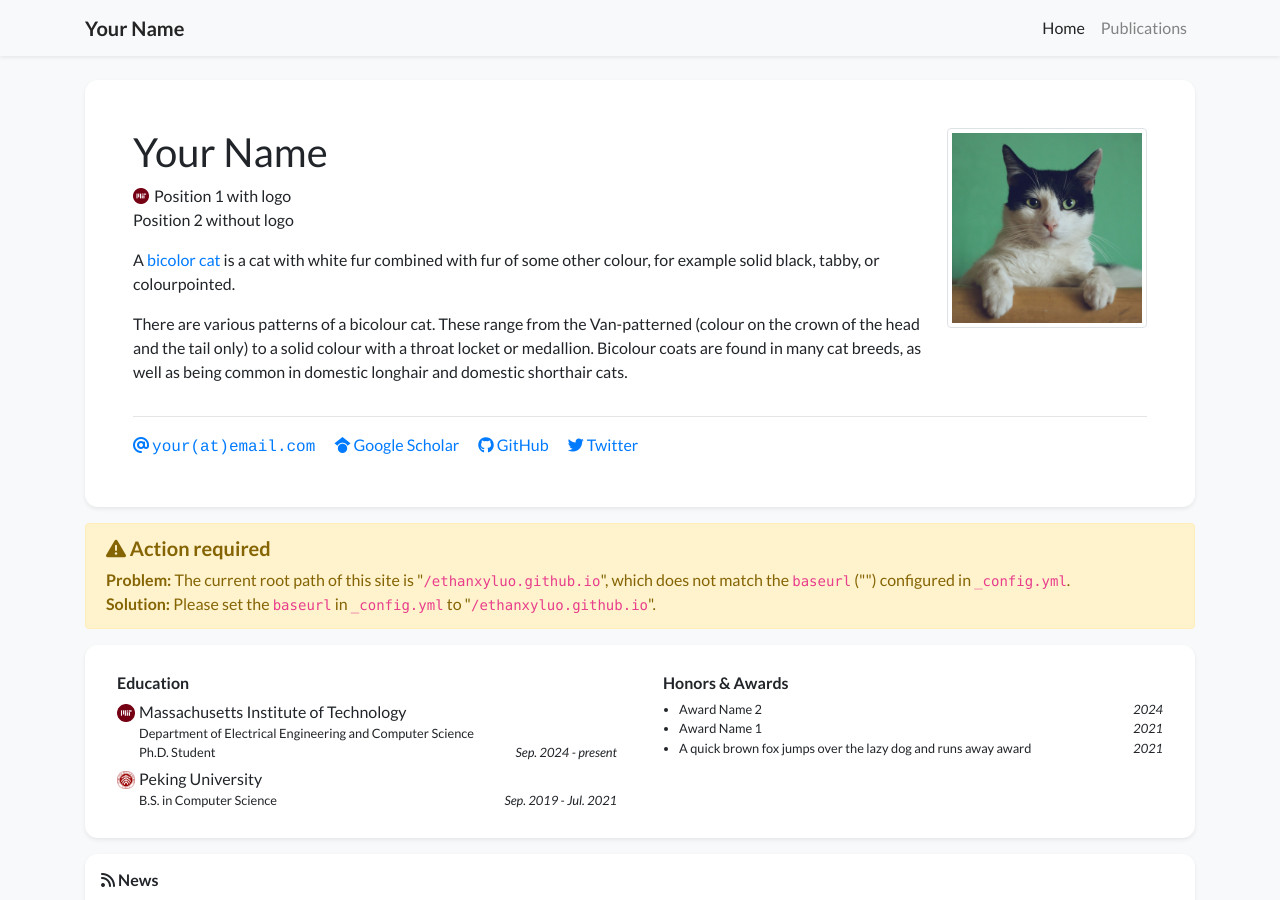
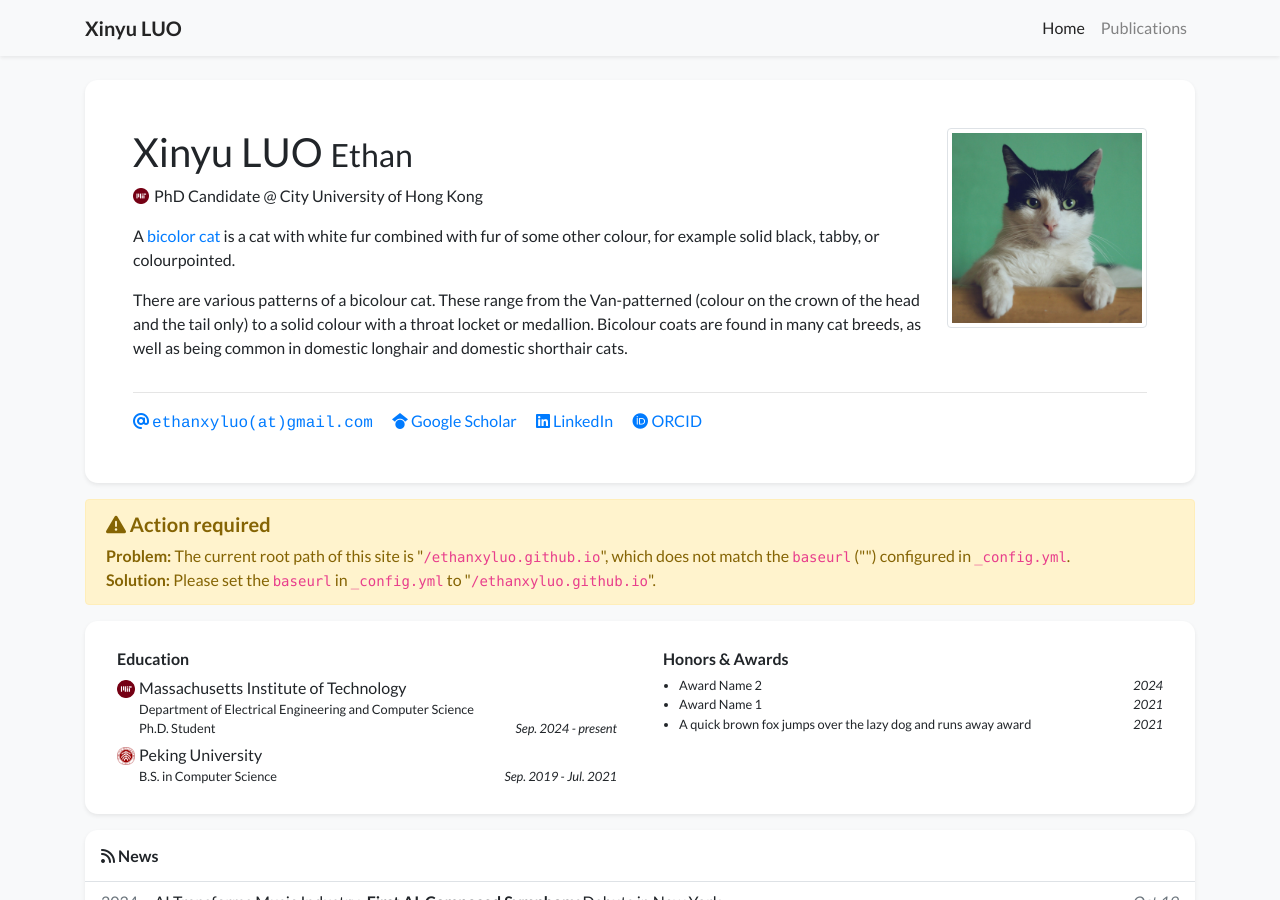
Before and after one commit to ethanxyluo/ethanxyluo.github.io, a Jekyll site: the page built from index.html, in a window 1280 px wide and 900 px high. Built offline with Jekyll 4.4.1, drawn with Linux system fonts in a browser that asks for light colours; nearby versions of some CDN libraries; a style sheet for code colours, icons or effects is not loaded.

Commit message:
Update profile.yml

```diff
--- a/_data/profile.yml
+++ b/_data/profile.yml
@@ -1,23 +1,22 @@
-primary_name: "Your Name"
-secondary_name: ""
-navbar_name: "Your Name"
+primary_name: "Xinyu LUO"
+secondary_name: "Ethan"
+navbar_name: "Xinyu LUO"
 
 positions:
 - logo: /assets/images/badges/MIT_Social_circle.png  # Logo is optional
-  name: Position 1 with logo
-- name: Position 2 without logo
+  name: PhD Candidate @ City University of Hong Kong
 
 
-email: "your@email.com"
+email: "ethanxyluo(at)gmail.com"
 # cv_link: link-to-your-cv-file
-gscholar: xFmQpf4AAAAJ  # This is an example, replace it with your own Google Scholar ID
-github: your_github_id
-twitter: your_twitter_id  # Do not include the '@' symbol
+gscholar: XvPakUAAAAAJ  # This is an example, replace it with your own Google Scholar ID
+# github: your_github_id
+# twitter: your_twitter_id  # Do not include the '@' symbol
 # wechat_qrcode: /assets/images/etc/wechat.jpg
 # wechat_prompt: >-
 #   Please tell me your <strong>name</strong> and <strong>affiliation</strong> (current or past) when adding my wechat. Thanks!
-# linkedin: your-linked-in-id
-# orcid: 0000-0000-0000-0000
+linkedin: www.linkedin.com/in/ethanxyluo
+orcid: 0009-0007-5229-8733
 
 short_bio_text_justify: false
 short_bio: >-
```
